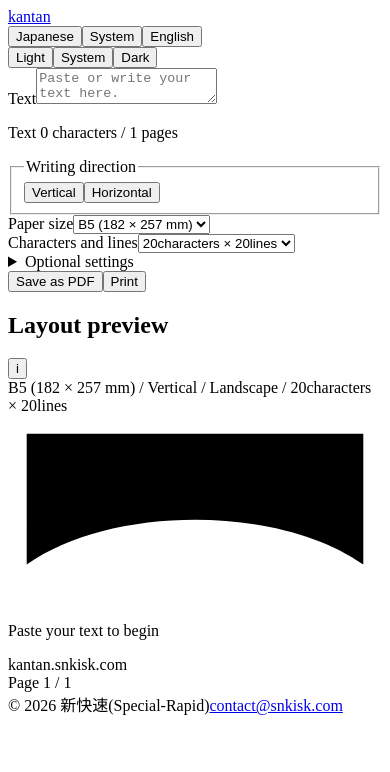
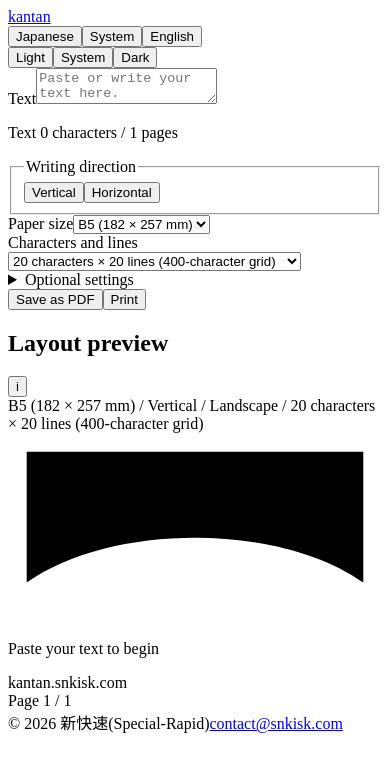
Before and after one commit to Special-Rapid/kantan.snkisk.com, a React (Vite) app: page / in a window 390 px wide. Shown: the top 772 px of the page. Built offline with nearby package versions, Linux system fonts and the light colour scheme; the HTML template or start-up script is replaced by a standard one.

Commit message:
原稿用紙: 正方形マスと字詰め規格を追加

```diff
--- a/src/App.tsx
+++ b/src/App.tsx
@@ -1,11 +1,11 @@
-import { useEffect, useMemo, useRef, useState } from 'react'
+import { useEffect, useLayoutEffect, useMemo, useRef, useState } from 'react'
 import { copy, type Labels, type Language } from './lib/copy'
 import { manuscriptCharacters, manuscriptDisplayCells, manuscriptPages, pageTotal, type Direction, type ManuscriptCell } from './lib/layout'
 
 type Theme = 'system' | 'light' | 'dark'
 type PaperId = 'b5' | 'a4'
 type PaperOrientation = 'portrait' | 'landscape'
-type CompositionId = '20x20' | '20x25' | '25x20'
+type CompositionId = '10x20' | '14x14' | '16x25' | '20x10' | '20x20' | '20x25' | '25x16' | '25x20' | '30x40' | '40x30' | '40x40'
 type Status = { tone: 'success' | 'error'; message: string } | null
 type LanguagePreference = Language | 'system'
 
@@ -25,9 +25,17 @@ const papers: Record<PaperId, { ja: string; en: string; width: number; height: n
 }
 
 const compositions: Record<CompositionId, { characters: number; lines: number }> = {
+  '10x20': { characters: 10, lines: 20 },
+  '14x14': { characters: 14, lines: 14 },
+  '20x10': { characters: 20, lines: 10 },
   '20x20': { characters: 20, lines: 20 },
+  '16x25': { characters: 16, lines: 25 },
+  '25x16': { characters: 25, lines: 16 },
   '20x25': { characters: 20, lines: 25 },
   '25x20': { characters: 25, lines: 20 },
+  '30x40': { characters: 30, lines: 40 },
+  '40x30': { characters: 40, lines: 30 },
+  '40x40': { characters: 40, lines: 40 },
 }
 const languageOptions = ['ja', 'system', 'en'] as const
 const themeOptions = ['light', 'system', 'dark'] as const
@@ -80,6 +88,85 @@ function moveRadio<T extends string>(event: React.KeyboardEvent<HTMLButtonElemen
   event.currentTarget.parentElement?.querySelectorAll<HTMLButtonElement>('[role="radio"]')[next]?.focus()
 }
 
+const lineBandRatio = 0.16
+const spineBandRatio = 1.2
+
+function compositionLabel(layout: { characters: number; lines: number }, labels: Labels, language: Language) {
+  const capacity = layout.characters * layout.lines
+  return language === 'ja'
+    ? `${layout.characters}${labels.characters} × ${layout.lines}${labels.lines}（${capacity}字詰め）`
+    : `${layout.characters} ${labels.characters} × ${layout.lines} ${labels.lines} (${capacity}-character grid)`
+}
+
+function useGridMetrics({ direction, columns, rows, verticalSpread, horizontalSpread }: { direction: Direction; columns: number; rows: number; verticalSpread: boolean; horizontalSpread: boolean }) {
+  const frameRef = useRef<HTMLDivElement>(null)
+  const [cellSize, setCellSize] = useState(1)
+
+  useLayoutEffect(() => {
+    const frame = frameRef.current
+    if (!frame) return
+
+    const update = () => {
+      const width = frame.clientWidth
+      const height = frame.clientHeight
+      if (width === 0 || height === 0) return
+      const leftColumns = Math.floor(columns / 2)
+      const topRows = Math.floor(rows / 2)
+      const verticalBands = verticalSpread
+        ? Math.max(leftColumns - 1, 0) + Math.max(columns - leftColumns - 1, 0)
+        : Math.max(columns - 1, 0)
+      const horizontalBands = horizontalSpread
+        ? Math.max(topRows - 1, 0) + Math.max(rows - topRows - 1, 0)
+        : Math.max(rows - 1, 0)
+      const fitCellSize = (available: number, cells: number, bands: number, hasSpine: boolean) => {
+        let lower = 0
+        let upper = available
+        for (let index = 0; index < 32; index += 1) {
+          const candidate = (lower + upper) / 2
+          const used = cells * candidate + bands * Math.max(1, candidate * lineBandRatio) + (hasSpine ? Math.max(1, candidate * spineBandRatio) : 0)
+          if (used <= available) lower = candidate
+          else upper = candidate
+        }
+        return lower
+      }
+      const widthSize = direction === 'vertical'
+        ? fitCellSize(width - 2, columns, verticalBands, verticalSpread)
+        : (width - 2) / columns
+      const heightSize = direction === 'horizontal'
+        ? fitCellSize(height - 2, rows, horizontalBands, horizontalSpread)
+        : (height - 2) / rows
+      const nextSize = Math.max(1, Math.floor(Math.min(widthSize, heightSize) * 100) / 100)
+      setCellSize((current) => Math.abs(current - nextSize) < 0.01 ? current : nextSize)
+    }
+
+    let animationFrame = 0
+    const schedule = () => {
+      window.cancelAnimationFrame(animationFrame)
+      animationFrame = window.requestAnimationFrame(update)
+    }
+    const observer = new ResizeObserver(schedule)
+    observer.observe(frame)
+    window.addEventListener('beforeprint', schedule)
+    window.addEventListener('afterprint', schedule)
+    schedule()
+    return () => {
+      window.cancelAnimationFrame(animationFrame)
+      observer.disconnect()
+      window.removeEventListener('beforeprint', schedule)
+      window.removeEventListener('afterprint', schedule)
+    }
+  }, [columns, direction, horizontalSpread, rows, verticalSpread])
+
+  return {
+    frameRef,
+    style: {
+      '--cell-size': `${cellSize}px`,
+      '--line-band-size': `${Math.max(1, cellSize * lineBandRatio)}px`,
+      '--spine-band-size': `${Math.max(1, cellSize * spineBandRatio)}px`,
+    } as React.CSSProperties,
+  }
+}
+
 function LanguageToggle({ value, onChange, labels }: { value: LanguagePreference; onChange: (language: LanguagePreference) => void; labels: Labels }) {
   return <div className={`language-toggle mode-${value}`} role="radiogroup" aria-label={labels.language}>
     <span className="language-indicator" aria-hidden="true" />
@@ -115,9 +202,11 @@ function ManuscriptPage({ direction, paper, paperOrientation, composition, cells
   const bottomCells = displayCells.slice(topRows * layout.characters)
   const verticalSpread = direction === 'vertical' && paperOrientation === 'landscape'
   const horizontalSpread = direction === 'horizontal' && paperOrientation === 'portrait'
+  const gridMetrics = useGridMetrics({ direction, columns, rows, verticalSpread, horizontalSpread })
   return <section className="paper-wrap" aria-label={labels.preview}>
-    <div className="paper-meta">{paperName} / {direction === 'vertical' ? labels.vertical : labels.horizontal} / {paperOrientation === 'portrait' ? labels.portrait : labels.landscape} / {layout.characters}{labels.characters} × {layout.lines}{labels.lines}</div>
-    <div className={`paper page-${paper} orientation-${paperOrientation} direction-${direction} family-${fontFamily} font-${fontSize} margin-${margin} ${showServiceMark ? 'has-service-mark' : ''}`} style={{ '--columns': columns, '--rows': rows, '--paper-line': gridColor, '--paper-width': paperDimensions.width, '--paper-height': paperDimensions.height } as React.CSSProperties}>
+    <div className="paper-meta">{paperName} / {direction === 'vertical' ? labels.vertical : labels.horizontal} / {paperOrientation === 'portrait' ? labels.portrait : labels.landscape} / {compositionLabel(layout, labels, language)}</div>
+    <div className={`paper page-${paper} orientation-${paperOrientation} direction-${direction} family-${fontFamily} font-${fontSize} margin-${margin} ${showServiceMark ? 'has-service-mark' : ''}`} style={{ '--columns': columns, '--rows': rows, '--paper-line': gridColor, '--paper-width': paperDimensions.width, '--paper-height': paperDimensions.height, ...gridMetrics.style } as React.CSSProperties}>
+      <div className="manuscript-grid-frame" ref={gridMetrics.frameRef}>
         {verticalSpread
           ? <div className="manuscript-grid vertical-manuscript-grid" aria-label={hasText ? `${labels.sourceCount} ${manuscriptCharacters(cells.join('')).length}${labels.sourceSuffix}` : labels.blank}>
             <div className="manuscript-half" style={{ '--half-columns': leftColumns, '--rows': rows } as React.CSSProperties}>{leftCells.map((cell, index) => <span key={index} className="manuscript-cell">{cell}</span>)}</div>
@@ -134,6 +223,7 @@ function ManuscriptPage({ direction, paper, paperOrientation, composition, cells
               <div className="manuscript-half horizontal-manuscript-half" style={{ '--columns': layout.characters, '--half-rows': layout.lines - topRows } as React.CSSProperties}>{bottomCells.map((cell, index) => <span key={index} className="manuscript-cell">{cell}</span>)}</div>
               </div>
             : <div className="manuscript-grid" aria-label={hasText ? `${labels.sourceCount} ${manuscriptCharacters(cells.join('')).length}${labels.sourceSuffix}` : labels.blank}>{displayCells.map((cell, index) => <span key={index} className="manuscript-cell">{cell}</span>)}</div>}
+      </div>
       {!hasText && <p className="empty-paper">{labels.blank}</p>}
       {showServiceMark && <span className="service-mark" aria-hidden="true">{labels.serviceName}</span>}
     </div>
@@ -246,7 +336,7 @@ export default function App() {
 
         <fieldset className="field-group direction-field"><legend>{labels.direction}</legend><DirectionControl value={direction} onChange={selectDirection} labels={labels} /></fieldset>
         <div className="field-group"><label htmlFor="paper">{labels.paper}</label><select id="paper" value={paper} onChange={(event) => setPaper(event.target.value as PaperId)}>{Object.entries(papers).map(([id, item]) => <option key={id} value={id}>{item[language]}</option>)}</select></div>
-        <div className="field-group"><label htmlFor="composition">{labels.composition}</label><select id="composition" value={composition} onChange={(event) => setComposition(event.target.value as CompositionId)}>{Object.entries(compositions).map(([id, item]) => <option key={id} value={id}>{item.characters}{labels.characters} × {item.lines}{labels.lines}</option>)}</select></div>
+        <div className="field-group"><label htmlFor="composition">{labels.composition}</label><select id="composition" value={composition} onChange={(event) => setComposition(event.target.value as CompositionId)}>{Object.entries(compositions).map(([id, item]) => <option key={id} value={id}>{compositionLabel(item, labels, language)}</option>)}</select></div>
 
         <details className="optional-settings">
           <summary>{labels.details}</summary>
--- a/src/styles.css
+++ b/src/styles.css
@@ -67,25 +67,28 @@ textarea { min-height: 348px; padding: var(--space-3); line-height: 1.75; resize
 .paper-meta { padding: 0 0 var(--space-2); color: #484848; font-size: 13px; }
 .paper { position: relative; width: 100%; aspect-ratio: var(--paper-width) / var(--paper-height); display: grid; grid-template-columns: minmax(0, 1fr); grid-template-rows: minmax(0, 1fr); background: #fff !important; color-scheme: only light; box-shadow: 0 1px 7px var(--shadow); padding: 9%; --paper-block-margin: 9%; --paper-inline-margin: 9%; }
 .paper.margin-narrow { padding: 6%; --paper-block-margin: 6%; --paper-inline-margin: 6%; }.paper.margin-standard { padding: 9%; --paper-block-margin: 9%; --paper-inline-margin: 9%; }.paper.margin-wide { padding: 13%; --paper-block-margin: 13%; --paper-inline-margin: 13%; }
-.service-mark { position: absolute; left: calc(var(--paper-inline-margin) / 2); bottom: calc(var(--paper-block-margin) / 2); color: #484848; font-family: Inter, "Hiragino Sans", sans-serif; font-size: clamp(7px, 1.1vw, 10px); line-height: 1; opacity: .52; letter-spacing: .02em; }
-.manuscript-grid { grid-column: 1; grid-row: 1; width: 100%; min-height: 0; display: grid; overflow: hidden; border: 1px solid var(--paper-line); background: var(--paper-line); grid-template-columns: repeat(var(--columns), minmax(0, 1fr)); grid-template-rows: repeat(var(--rows), minmax(0, 1fr)); gap: 1px; }
+.service-mark { position: absolute; left: calc(var(--paper-inline-margin) / 2); bottom: calc(var(--paper-block-margin) / 2); color: var(--paper-line); font-family: Inter, "Hiragino Sans", sans-serif; font-size: clamp(7px, 1.1vw, 10px); line-height: 1; letter-spacing: .02em; }
+.manuscript-grid-frame { grid-column: 1; grid-row: 1; display: grid; min-width: 0; min-height: 0; overflow: hidden; place-items: center; }
+.manuscript-grid { width: max-content; height: max-content; display: grid; border: 1px solid var(--paper-line); background: #fff; }
+.manuscript-grid:not(.vertical-manuscript-grid):not(.horizontal-manuscript-grid) { grid-template-columns: repeat(var(--columns), var(--cell-size)); grid-template-rows: repeat(var(--rows), var(--cell-size)); }
+.direction-vertical .manuscript-grid:not(.horizontal-manuscript-grid), .direction-vertical .manuscript-half { column-gap: var(--line-band-size); row-gap: 0; }
+.direction-horizontal .manuscript-grid:not(.vertical-manuscript-grid), .direction-horizontal .manuscript-half { column-gap: 0; row-gap: var(--line-band-size); }
 .paper.direction-vertical.orientation-landscape { padding: 5% 2.25%; --paper-block-margin: 5%; --paper-inline-margin: 2.25%; }
-.vertical-manuscript-grid { grid-template-columns: minmax(0, 1fr) 4.2% minmax(0, 1fr); grid-template-rows: minmax(0, 1fr); column-gap: 0 !important; row-gap: 0 !important; border: 1px solid var(--paper-line); background: #fff; }
+.vertical-manuscript-grid { grid-template-columns: max-content var(--spine-band-size) max-content; grid-template-rows: max-content; column-gap: 0 !important; row-gap: 0 !important; }
 .vertical-manuscript-grid > * { grid-row: 1; }
-.manuscript-half { display: grid; min-width: 0; min-height: 0; grid-template-columns: repeat(var(--half-columns), minmax(0, 1fr)); grid-template-rows: repeat(var(--rows), minmax(0, 1fr)); gap: 1px; background: var(--paper-line); }
+.manuscript-half { display: grid; min-width: 0; min-height: 0; background: #fff; grid-template-columns: repeat(var(--half-columns), var(--cell-size)); grid-template-rows: repeat(var(--rows), var(--cell-size)); }
 .manuscript-spine { position: relative; border-inline: 1px solid var(--paper-line); background: #fff; }
-.fish-tail { position: absolute; top: 18%; left: 50%; width: clamp(10px, 1.25vw, 14px); height: auto; fill: var(--paper-line); transform: translateX(-50%); }
-.spine-guide { position: absolute; top: 61%; left: 50%; width: clamp(9px, 1vw, 12px); border-top: 1.5px solid var(--paper-line); transform: translateX(-50%); }
-.horizontal-manuscript-grid { grid-template-rows: minmax(0, 1fr) 3.2% minmax(0, 1fr); grid-template-columns: minmax(0, 1fr); column-gap: 0 !important; row-gap: 0 !important; border: 1px solid var(--paper-line); background: #fff; }
+.fish-tail { position: absolute; top: 18%; left: 50%; width: min(74%, 14px); height: auto; fill: var(--paper-line); transform: translateX(-50%); }
+.spine-guide { position: absolute; top: 61%; left: 50%; width: min(68%, 12px); border-top: 1.5px solid var(--paper-line); transform: translateX(-50%); }
+.horizontal-manuscript-grid { grid-template-rows: max-content var(--spine-band-size) max-content; grid-template-columns: max-content; column-gap: 0 !important; row-gap: 0 !important; }
 .horizontal-manuscript-grid > * { grid-column: 1; }
-.horizontal-manuscript-half { grid-template-columns: repeat(var(--columns), minmax(0, 1fr)); grid-template-rows: repeat(var(--half-rows), minmax(0, 1fr)); }
+.horizontal-manuscript-half { grid-template-columns: repeat(var(--columns), var(--cell-size)); grid-template-rows: repeat(var(--half-rows), var(--cell-size)); }
 .horizontal-manuscript-spine { border-inline: 0; border-block: 1px solid var(--paper-line); }
-.direction-horizontal .manuscript-grid { grid-auto-flow: row; }
-.manuscript-cell { display: grid; place-items: center; min-width: 0; min-height: 0; background: #fff !important; color: #181818 !important; overflow: hidden; }
+.manuscript-cell { display: grid; width: var(--cell-size); height: var(--cell-size); place-items: center; min-width: 0; min-height: 0; background: #fff !important; color: #181818 !important; outline: 1px solid var(--paper-line); outline-offset: -1px; overflow: hidden; line-height: 1; }
 .family-mincho .manuscript-cell { font-family: "Yu Mincho", "Hiragino Mincho ProN", serif; }
 .family-gothic .manuscript-cell { font-family: Inter, "Hiragino Sans", "Yu Gothic", sans-serif; }
 .direction-vertical .manuscript-cell { writing-mode: vertical-rl; }
-.font-small .manuscript-cell { font-size: clamp(7px, 1.05vw, 13px); }.font-normal .manuscript-cell { font-size: clamp(8px, 1.28vw, 16px); }.font-large .manuscript-cell { font-size: clamp(9px, 1.45vw, 18px); }
+.font-small .manuscript-cell { font-size: calc(var(--cell-size) * .54); }.font-normal .manuscript-cell { font-size: calc(var(--cell-size) * .66); }.font-large .manuscript-cell { font-size: calc(var(--cell-size) * .76); }
 .empty-paper { grid-column: 1; grid-row: 1; display: grid; place-items: center; margin: 0; color: #6c6c6c; font-size: 14px; pointer-events: none; }
 .page-footer { display: flex; justify-content: center; gap: var(--space-2); padding-top: var(--space-2); color: #484848; font-size: 13px; }
 .toast { position: fixed; z-index: 10; right: var(--space-4); bottom: var(--space-4); display: flex; align-items: center; gap: var(--space-3); max-width: min(420px, calc(100vw - 32px)); padding: 12px 12px 12px var(--space-3); border: 1px solid var(--line-strong); border-radius: var(--radius); color: var(--ink); background: var(--notice); box-shadow: 0 12px 30px var(--shadow); font-size: 14px; }
```
Lines whose indentation alone changed are shown as unchanged.
